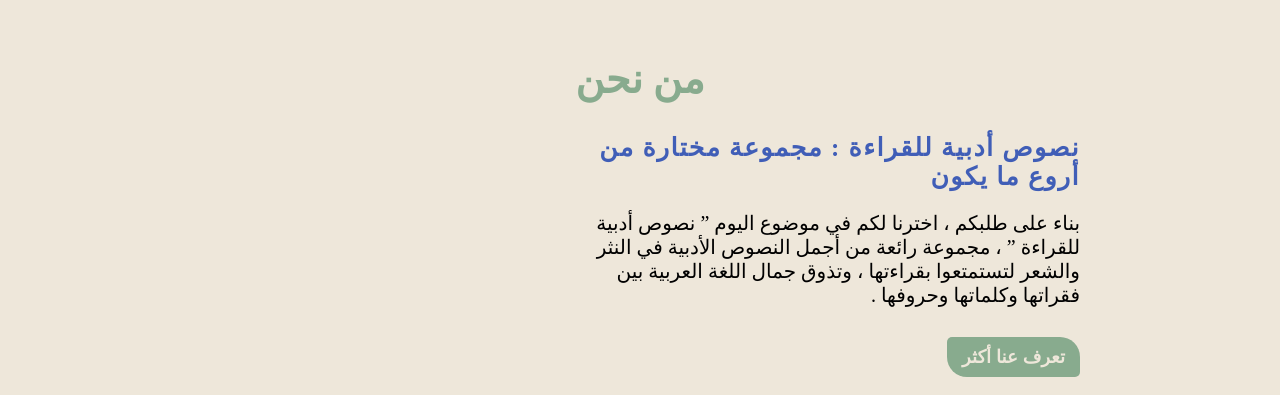
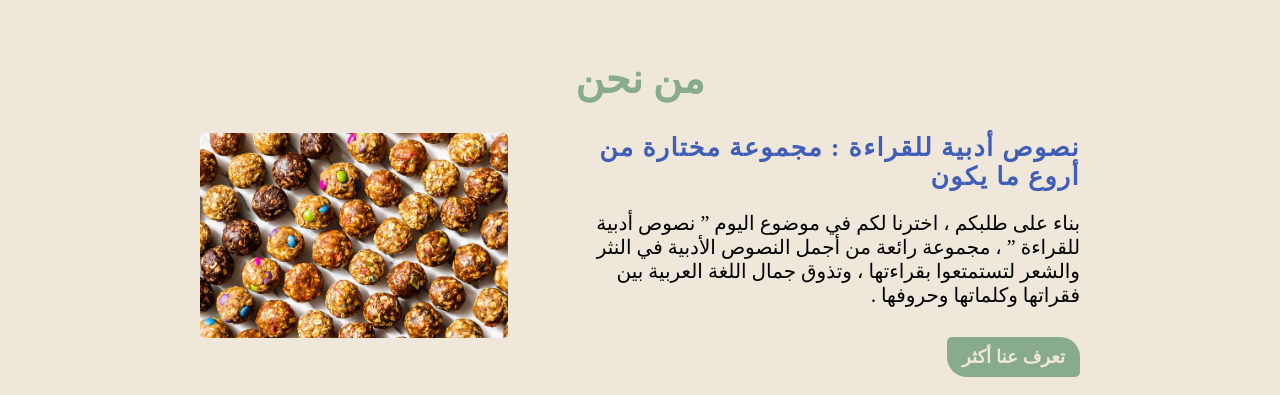
Before and after one commit to howa9999-coder/test2, a plain HTML site: page index.html in a window 1280 px wide. Shown: the part 1900-2295 px from the top of the page. Drawn offline with Linux system fonts and the light colour scheme; a web font is replaced by a local one.

Commit message:
Update index.html

```diff
--- a/index.html
+++ b/index.html
@@ -120,7 +120,7 @@
                             </div>
                     </div>
                     <div class="image-about">
-                        <img src="img/slide1.jpg" alt="">
+                        <img src="slide1.jpg" alt="">
                     </div>
                 </div>
 
```
